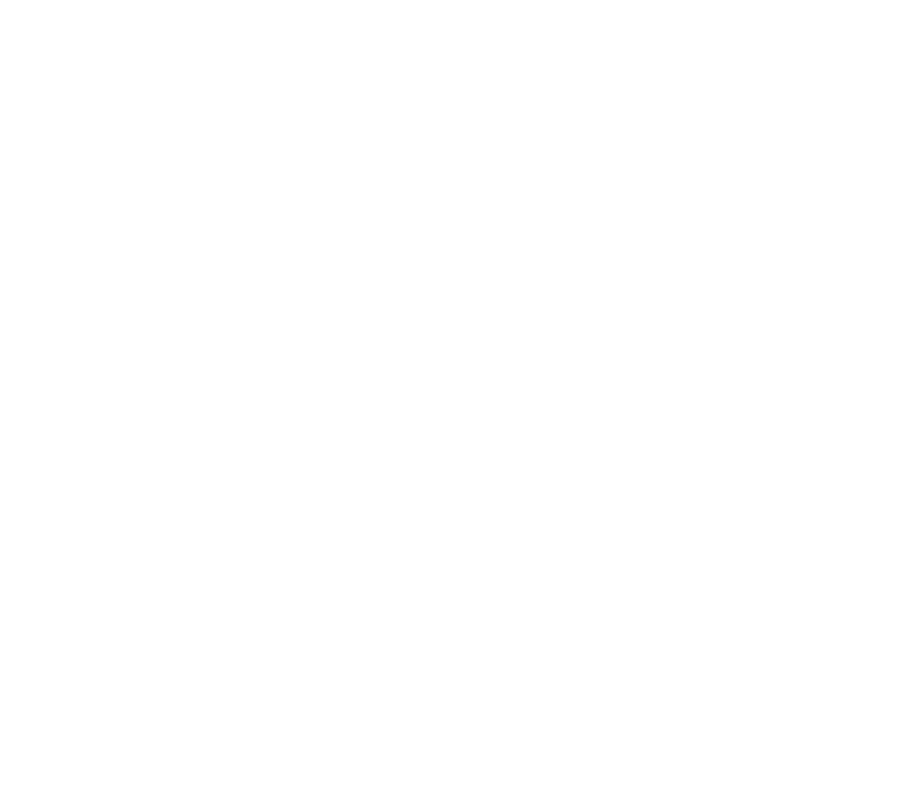
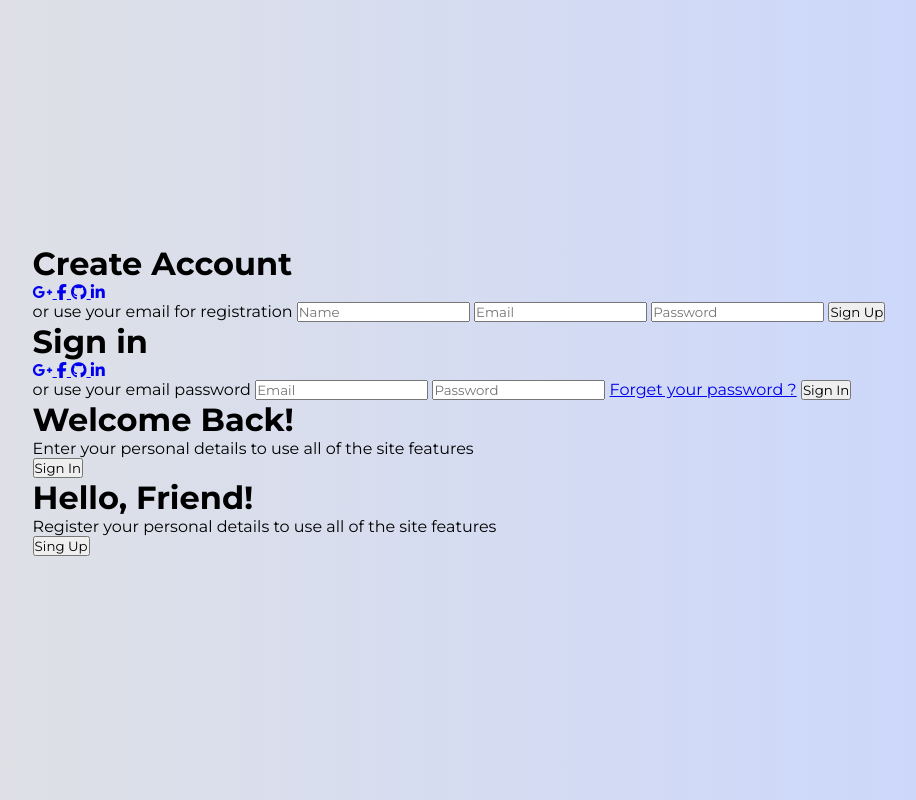
Before and after one commit to Wesleydu29/Login-page, a plain HTML site: page index.html in a window 1280 px wide. Shown: the whole page, without its empty margins (181-1097 px from the left). Drawn offline with Linux system fonts and the light colour scheme.

Commit message:
fin du fichier html, début du fichier .css

```diff
--- a/index.html
+++ b/index.html
@@ -4,9 +4,76 @@
     <meta charset="UTF-8">
     <meta name="viewport" content="width=device-width, initial-scale=1.0">
     <link rel="stylesheet" href="style.css">
+    <link rel="stylesheet" href="https://cdnjs.cloudflare.com/ajax/libs/font-awesome/6.7.2/css/all.min.css">
     <title>Login page</title>
 </head>
 <body>
+    <div class="container" id="container">
+        <div class="form-container sign-up">
+            <form>
+                <h1>Create Account</h1>
+                <div class="social-icons">
+                    <a href="#" class="social-icon">
+                        <i class="fa-brands fa-google-plus-g"></i>
+                    </a>
+                    <a href="#" class="social-icon">
+                        <i class="fa-brands fa-facebook-f"></i>
+                    </a>
+                    <a href="#" class="social-icon">
+                        <i class="fa-brands fa-github"></i>
+                    </a>
+                    <a href="#" class="social-icon">
+                        <i class="fa-brands fa-linkedin-in"></i>
+                    </a>
+                </div>
+                <span>or use your email for registration</span>
+                <input type="text" placeholder="Name">
+                <input type="email" placeholder="Email">
+                <input type="password" placeholder="Password">
+                <button>Sign Up</button>
+            </form>
+        </div>
+        <div class="form-container sign-in">
+            <form>
+                <h1>Sign in</h1>
+                <div class="social-icons">
+                    <a href="#" class="social-icon">
+                        <i class="fa-brands fa-google-plus-g"></i>
+                    </a>
+                    <a href="#" class="social-icon">
+                        <i class="fa-brands fa-facebook-f"></i>
+                    </a>
+                    <a href="#" class="social-icon">
+                        <i class="fa-brands fa-github"></i>
+                    </a>
+                    <a href="#" class="social-icon">
+                        <i class="fa-brands fa-linkedin-in"></i>
+                    </a>
+                </div>
+                <span>or use your email password</span>
+                <input type="email" placeholder="Email">
+                <input type="password" placeholder="Password">
+                <a href="#">Forget your password ?</a>
+                <button>Sign In</button>
+            </form>
+        </div>
+        <div class="toggle-container">
+            <div class="toggle">
+                <div class="toggle-panel toggle left">
+                    <h1>Welcome Back!</h1>
+                    <p>Enter your personal details to use all of the site features</p>
+                    <button class="hidden" id="login">Sign In</button>
+                </div>
+                <div class="toggle-panel toggle right">
+                    <h1>Hello, Friend!</h1>
+                    <p>Register your personal details to use all of the site features </p>
+                    <button class="hidden" id="register">Sing Up</button>
+                </div>
+            </div>
+
+        </div>
+    </div>
+
 
 </body>
 <script src="script.js"></script>
--- a/style.css
+++ b/style.css
@@ -0,0 +1,18 @@
+
+@import url('https://fonts.googleapis.com/css2?family=Montserrat:ital,wght@0,100..900;1,100..900&display=swap');
+
+* {
+  margin: 0;
+  padding: 0;
+  box-sizing: border-box;
+  font-family: 'Montserrat', sans-serif;
+}
+body {
+    background-color: #c9d6ff;
+    background: linear-gradient(to right, #e2e2e2, #c9d6ff);
+    display: flex;
+    justify-content: center;
+    align-items: center;
+    flex-direction: column;
+    height: 100vh;
+}
```
